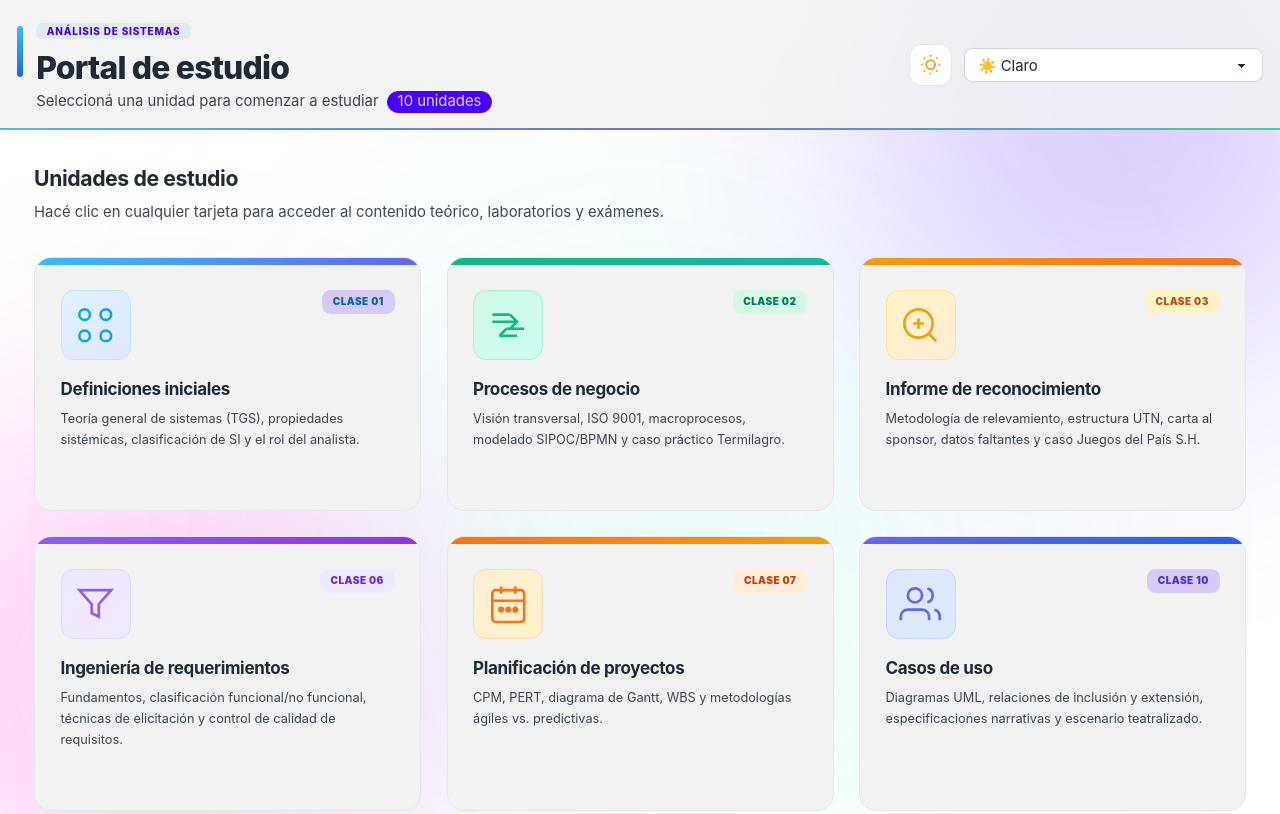
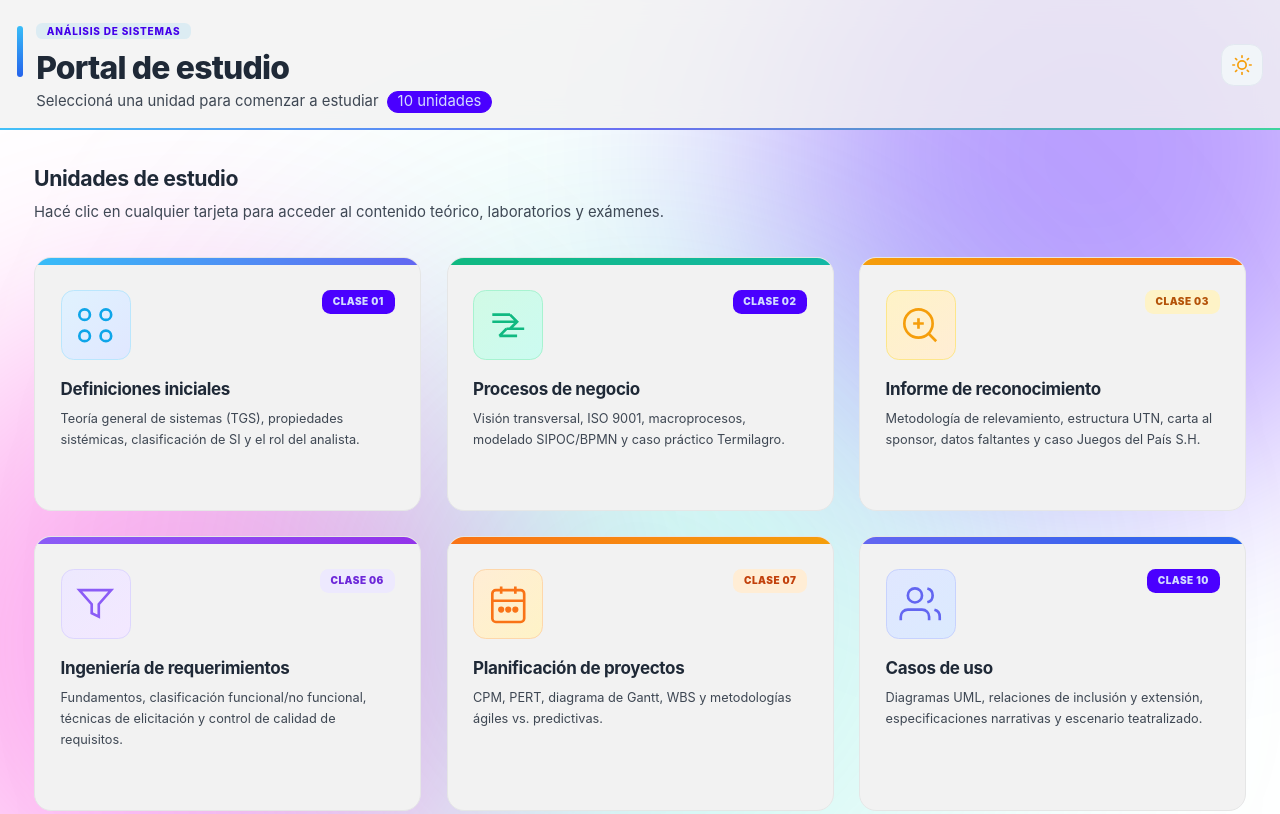
Before and after one commit to leonandres/analisis-de-sistemas, a website: page index.html in a window 1280 px wide. Shown: the top 814 px of the page. Drawn offline with nearby package versions, Linux system fonts and the light colour scheme.

Commit message:
feat(tema): unificar selector de temas del index principal con el resto del sitio
- Reemplaza el menú desplegable y botón anterior de index.html por el panel de galería de temas.

- Modulariza getThemeSwitcherHTML() en component.js para usar una única fuente de verdad.

- Conecta la carga de estilos, efectos de fondo y eventos del menú en index.js.

```diff
--- a/component.js
+++ b/component.js
@@ -268,6 +268,48 @@ const ALL_THEMES = [
     { id: 'sunset', name: 'Sunset', group: 'Oscuros' }
 ];
 
+function getThemeSwitcherHTML() {
+    return `
+    <div class="relative">
+        <button id="btn-theme-menu" class="relative w-10 h-10 flex items-center justify-center bg-slate-100 dark:bg-slate-800 hover:bg-slate-200 dark:hover:bg-slate-700 border border-slate-200 dark:border-slate-800 rounded-xl text-sm font-medium transition-all duration-300 hover:scale-105 flex-shrink-0 cursor-pointer" title="Ver galería de temas">
+            <span id="theme-active-icon" class="w-5 h-5 flex items-center justify-center flex-shrink-0">
+                ${THEME_ICONS.light}
+            </span>
+        </button>
+
+        <div id="theme-menu-panel" class="hidden absolute top-full right-0 mt-2 w-72 bg-white dark:bg-slate-900 rounded-2xl shadow-xl border border-slate-200 dark:border-slate-800 overflow-hidden transition-all duration-300 origin-top-right scale-95 opacity-0 z-50 p-2 max-h-[75vh] overflow-y-auto">
+            <div class="text-[10px] font-bold text-slate-400 dark:text-slate-500 uppercase tracking-wider px-3 py-1.5">Temas claros</div>
+            <div class="space-y-0.5 mb-2">
+                ${ALL_THEMES.filter(t => t.group === 'Claros').map(t => `
+                    <button type="button" data-theme-id="${t.id}" class="theme-option-btn w-full flex items-center justify-between px-3 py-2 text-xs rounded-xl hover:bg-slate-100 dark:hover:bg-slate-800 transition-colors text-slate-700 dark:text-slate-200 group">
+                        <div class="flex items-center gap-2.5 min-w-0">
+                            <span class="w-6 h-6 flex items-center justify-center rounded-lg bg-slate-100 dark:bg-slate-800 border border-slate-200/60 dark:border-slate-700/60 group-hover:scale-110 transition-transform flex-shrink-0">
+                                ${THEME_ICONS[t.id] || THEME_ICONS.light}
+                            </span>
+                            <span class="truncate font-medium">${t.name}</span>
+                        </div>
+                        <span class="theme-check-icon hidden text-sky-500 font-bold">✓</span>
+                    </button>
+                `).join('')}
+            </div>
+            <div class="text-[10px] font-bold text-slate-400 dark:text-slate-500 uppercase tracking-wider px-3 py-1.5 border-t border-slate-100 dark:border-slate-800 pt-2">Temas oscuros</div>
+            <div class="space-y-0.5">
+                ${ALL_THEMES.filter(t => t.group === 'Oscuros').map(t => `
+                    <button type="button" data-theme-id="${t.id}" class="theme-option-btn w-full flex items-center justify-between px-3 py-2 text-xs rounded-xl hover:bg-slate-100 dark:hover:bg-slate-800 transition-colors text-slate-700 dark:text-slate-200 group">
+                        <div class="flex items-center gap-2.5 min-w-0">
+                            <span class="w-6 h-6 flex items-center justify-center rounded-lg bg-slate-100 dark:bg-slate-800 border border-slate-200/60 dark:border-slate-700/60 group-hover:scale-110 transition-transform flex-shrink-0">
+                                ${THEME_ICONS[t.id] || THEME_ICONS.dark}
+                            </span>
+                            <span class="truncate font-medium">${t.name}</span>
+                        </div>
+                        <span class="theme-check-icon hidden text-sky-500 font-bold">✓</span>
+                    </button>
+                `).join('')}
+            </div>
+        </div>
+    </div>`;
+}
+
 function getHeaderHTML(paths) {
     const themeItemsHTML = ALL_THEMES.map(t => {
         const iconSvg = THEME_ICONS[t.id] || THEME_ICONS.light;
@@ -432,46 +474,7 @@ function getHeaderHTML(paths) {
 
         <!-- CONTROL DE TEMAS -->
         <div class="flex items-center gap-2">
-            <!-- BOTÓN: menú desplegable con íconos vectoriales para TODOS los temas -->
-            <div class="relative">
-                <button id="btn-theme-menu" class="relative w-10 h-10 flex items-center justify-center bg-slate-100 dark:bg-slate-800 hover:bg-slate-200 dark:hover:bg-slate-700 border border-slate-200 dark:border-slate-800 rounded-xl text-sm font-medium transition-all duration-300 hover:scale-105 flex-shrink-0 cursor-pointer" title="Ver galería de temas">
-                    <span id="theme-active-icon" class="w-5 h-5 flex items-center justify-center flex-shrink-0">
-                        ${THEME_ICONS.light}
-                    </span>
-                </button>
-
-                <div id="theme-menu-panel" class="hidden absolute top-full right-0 mt-2 w-72 bg-white dark:bg-slate-900 rounded-2xl shadow-xl border border-slate-200 dark:border-slate-800 overflow-hidden transition-all duration-300 origin-top-right scale-95 opacity-0 z-50 p-2 max-h-[75vh] overflow-y-auto">
-                    <div class="text-[10px] font-bold text-slate-400 dark:text-slate-500 uppercase tracking-wider px-3 py-1.5">Temas claros</div>
-                    <div class="space-y-0.5 mb-2">
-                        ${ALL_THEMES.filter(t => t.group === 'Claros').map(t => `
-                            <button type="button" data-theme-id="${t.id}" class="theme-option-btn w-full flex items-center justify-between px-3 py-2 text-xs rounded-xl hover:bg-slate-100 dark:hover:bg-slate-800 transition-colors text-slate-700 dark:text-slate-200 group">
-                                <div class="flex items-center gap-2.5 min-w-0">
-                                    <span class="w-6 h-6 flex items-center justify-center rounded-lg bg-slate-100 dark:bg-slate-800 border border-slate-200/60 dark:border-slate-700/60 group-hover:scale-110 transition-transform flex-shrink-0">
-                                        ${THEME_ICONS[t.id] || THEME_ICONS.light}
-                                    </span>
-                                    <span class="truncate font-medium">${t.name}</span>
-                                </div>
-                                <span class="theme-check-icon hidden text-sky-500 font-bold">✓</span>
-                            </button>
-                        `).join('')}
-                    </div>
-                    <div class="text-[10px] font-bold text-slate-400 dark:text-slate-500 uppercase tracking-wider px-3 py-1.5 border-t border-slate-100 dark:border-slate-800 pt-2">Temas oscuros</div>
-                    <div class="space-y-0.5">
-                        ${ALL_THEMES.filter(t => t.group === 'Oscuros').map(t => `
-                            <button type="button" data-theme-id="${t.id}" class="theme-option-btn w-full flex items-center justify-between px-3 py-2 text-xs rounded-xl hover:bg-slate-100 dark:hover:bg-slate-800 transition-colors text-slate-700 dark:text-slate-200 group">
-                                <div class="flex items-center gap-2.5 min-w-0">
-                                    <span class="w-6 h-6 flex items-center justify-center rounded-lg bg-slate-100 dark:bg-slate-800 border border-slate-200/60 dark:border-slate-700/60 group-hover:scale-110 transition-transform flex-shrink-0">
-                                        ${THEME_ICONS[t.id] || THEME_ICONS.dark}
-                                    </span>
-                                    <span class="truncate font-medium">${t.name}</span>
-                                </div>
-                                <span class="theme-check-icon hidden text-sky-500 font-bold">✓</span>
-                            </button>
-                        `).join('')}
-                    </div>
-                    </div>
-                </div>
-            </div>
+            ${getThemeSwitcherHTML()}
         </div>
     </div>
     <div class="absolute bottom-0 left-0 right-0 h-[2px] bg-gradient-to-r from-sky-400 via-indigo-500 to-emerald-400 opacity-95"></div>
@@ -1137,3 +1140,9 @@ function enhanceSectionTitles() {
 window.enhanceSectionTitles = enhanceSectionTitles;
 window.loadHeader = loadHeader;
 window.loadSidebar = loadSidebar;
+window.initializeMenu = initializeMenu;
+window.getThemeSwitcherHTML = getThemeSwitcherHTML;
+window.THEME_ICONS = THEME_ICONS;
+window.ALL_THEMES = ALL_THEMES;
+window.injectThemeGlows = injectThemeGlows;
+window.injectThemeStyles = injectThemeStyles;
--- a/index.html
+++ b/index.html
@@ -60,59 +60,7 @@
                 </div>
             </div>
             <div class="flex items-center gap-3">
-                <!-- Botón de alternado rápido Sol / Luna -->
-                <button id="btn-tema" class="relative w-10 h-10 flex items-center justify-center bg-base-100 hover:bg-base-300 border border-base-300 rounded-xl text-sm font-medium transition-all duration-300 hover:scale-105 flex-shrink-0 cursor-pointer" title="Alternar claro / oscuro">
-                    <svg id="icon-sol" class="w-5 h-5 text-amber-500 transition-all duration-500 rotate-0 scale-100 dark:rotate-90 dark:scale-0 absolute" fill="none" stroke="currentColor" stroke-width="2" viewBox="0 0 24 24">
-                        <circle cx="12" cy="12" r="5"></circle>
-                        <line x1="12" y1="1" x2="12" y2="3"></line>
-                        <line x1="12" y1="21" x2="12" y2="23"></line>
-                        <line x1="4.22" y1="4.22" x2="5.64" y2="5.64"></line>
-                        <line x1="18.36" y1="18.36" x2="19.78" y2="19.78"></line>
-                        <line x1="1" y1="12" x2="3" y2="12"></line>
-                        <line x1="21" y1="12" x2="23" y2="12"></line>
-                        <line x1="4.22" y1="19.78" x2="5.64" y2="18.36"></line>
-                        <line x1="18.36" y1="5.64" x2="19.78" y2="4.22"></line>
-                    </svg>
-                    <svg id="icon-luna" class="w-5 h-5 text-sky-400 transition-all duration-500 -rotate-90 scale-0 dark:rotate-0 dark:scale-100 absolute" fill="none" stroke="currentColor" stroke-width="2" viewBox="0 0 24 24">
-                        <path stroke-linecap="round" stroke-linejoin="round" d="M21 12.79A9 9 0 1 1 11.21 3 7 7 0 0 0 21 12.79z"></path>
-                    </svg>
-                </button>
-                <select id="theme-select" class="select select-bordered select-sm w-full max-w-xs cursor-pointer">
-                    <optgroup label="── ☀️ Claros ──">
-                        <option value="light">☀️ Claro</option>
-                        <option value="cupcake">🧁 Cupcake (Pastel rosado)</option>
-                        <option value="bumblebee">🐝 Bumblebee (Amarillo/Negro)</option>
-                        <option value="emerald">🌲 Emerald (Verde)</option>
-                        <option value="retro">📜 Retro (Clásico)</option>
-                        <option value="garden">🪴 Garden (Rosa suave)</option>
-                        <option value="lofi">📼 Lo-Fi (Gris cálido)</option>
-                        <option value="pastel">🎨 Pastel (Lavanda)</option>
-                        <option value="fantasy">🦄 Fantasy (Violeta)</option>
-                        <option value="autumn">🍂 Autumn (Naranja cálido)</option>
-                        <option value="acid">🧪 Acid (Verde neón)</option>
-                        <option value="lemonade">🍋 Lemonade (Verde lima)</option>
-                        <option value="winter">❄️ Winter (Azul frío)</option>
-                        <option value="nord">🧊 Nord (Gris azulado)</option>
-                        <option value="cyberpunk">⚡ Cyberpunk (Amarillo brillante)</option>
-                        <option value="valentine">💖 Valentine (Rosa chicle)</option>
-                        <option value="wireframe">📐 Wireframe (Sin color)</option>
-                    </optgroup>
-                    <optgroup label="── 🌙 Oscuros ──">
-                        <option value="dark">🌙 Oscuro</option>
-                        <option value="synthwave">🌆 Synthwave (Neón)</option>
-                        <option value="halloween">🎃 Halloween (Naranja)</option>
-                        <option value="forest">🌳 Forest (Verde oscuro)</option>
-                        <option value="aqua">🌊 Aqua (Azul vibrante)</option>
-                        <option value="black">🖤 Black (Negro puro)</option>
-                        <option value="luxury">👑 Luxury (Negro/Dorado)</option>
-                        <option value="dracula">🧛 Dracula (Morado/Gris)</option>
-                        <option value="business">💼 Business (Azul oscuro)</option>
-                        <option value="night">🌌 Night (Noche profunda)</option>
-                        <option value="coffee">☕ Coffee (Marrón/Café)</option>
-                        <option value="dim">🌁 Dim (Gris azulado oscuro)</option>
-                        <option value="sunset">🌅 Sunset (Naranja/Rojo oscuro)</option>
-                    </optgroup>
-                </select>
+                <div id="theme-switcher-container"></div>
             </div>
         </div>
         <div class="absolute bottom-0 left-0 right-0 h-[2px] bg-gradient-to-r from-sky-400 via-indigo-500 to-emerald-400 opacity-95"></div>
@@ -318,6 +266,7 @@
         <p>© 2026 - Análisis de sistemas - Portal de estudio</p>
     </footer>
 
+    <script src="component.js"></script>
     <script src="index.js"></script>
 </body>
 </html>
--- a/index.js
+++ b/index.js
@@ -22,6 +22,19 @@ document.addEventListener('DOMContentLoaded', function() {
         }
     } else {
         console.log('ℹ️ Esta página usa header estático, no se carga header dinámico');
+        if (typeof window.injectThemeStyles === 'function') {
+            window.injectThemeStyles();
+        }
+        if (typeof window.injectThemeGlows === 'function') {
+            window.injectThemeGlows();
+        }
+        const themeSwitcherContainer = document.getElementById('theme-switcher-container');
+        if (themeSwitcherContainer && typeof window.getThemeSwitcherHTML === 'function') {
+            themeSwitcherContainer.innerHTML = window.getThemeSwitcherHTML();
+        }
+        if (typeof window.initializeMenu === 'function') {
+            window.initializeMenu();
+        }
     }
 
     // ==========================================
```
